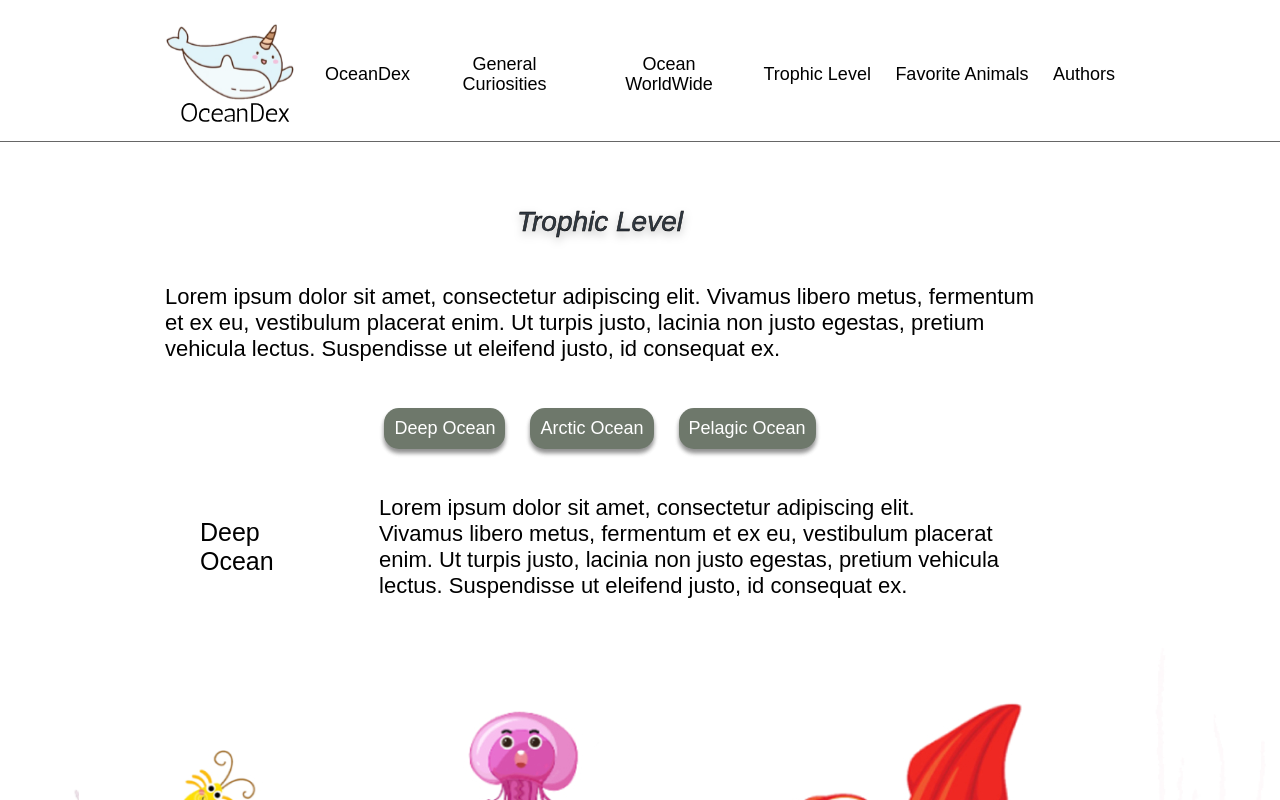
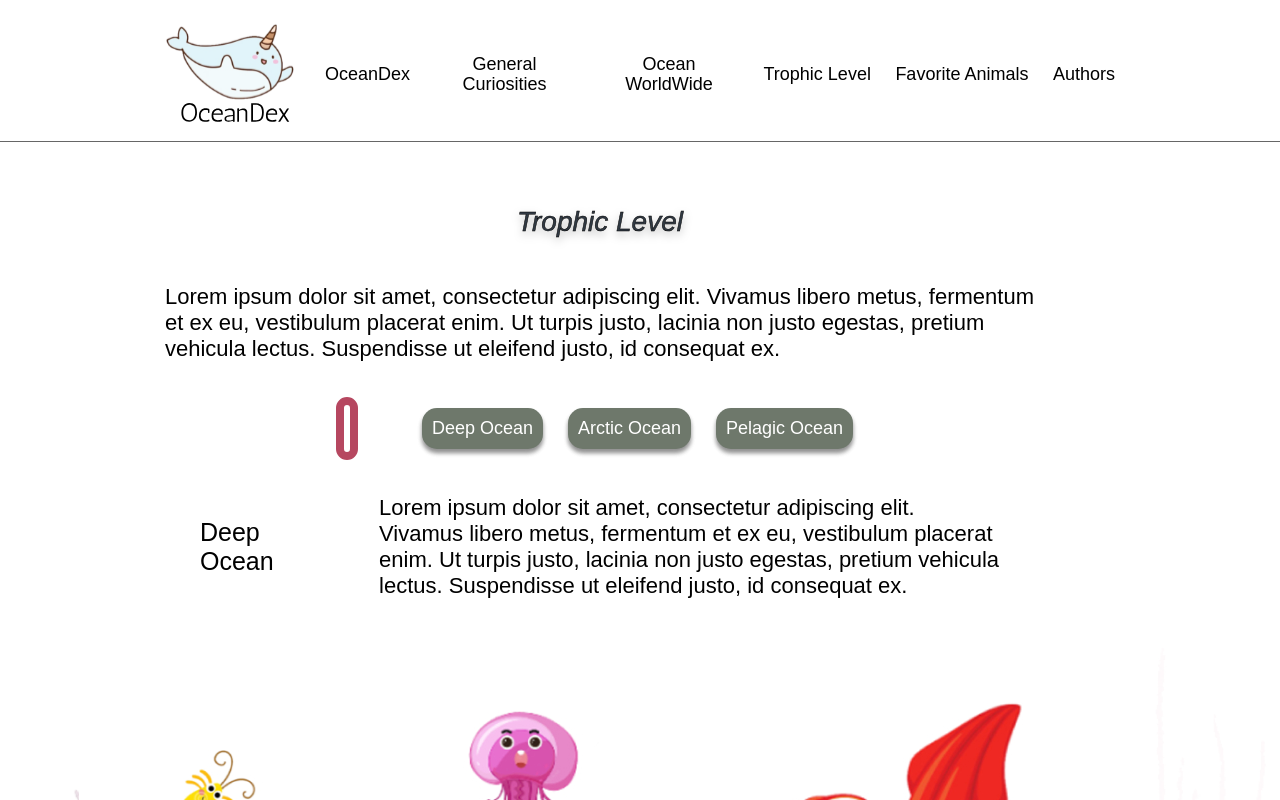
Before and after one commit to xossiane/javascript-oceandex, a Next.js app: page /TrophicLevel in a window 1280 px wide. Shown: the top 800 px of the page. Built offline with nearby package versions, Linux system fonts and the light colour scheme; a web font is replaced by a local one.

Commit message:
Funcionalidades de selecao de card

```diff
--- a/components/molecules/Card/index.jsx
+++ b/components/molecules/Card/index.jsx
@@ -1,16 +1,20 @@
-import styles from "./styles.module.scss";
-import Link from "next/link";
-import Image from "next/image";
 import Heading from "@atoms/Heading";
 import Text from "@atoms/Text";
-export default function Button({ href, color, title, img, description }) {
+import Image from "next/image";
+import Link from "next/link";
+import styles from "./styles.module.scss";
+export default function Button({ href, color, title, img, description, onClick, state }) {
 
   const classList = [];
   classList.push(styles[`card--${color}`]);
   classList.push(styles[`card`]);
 
+
   return (
-    <div className={`${classList.join(" ")}`}>
+    <div className={styles[`card__relative`]}>
+      <div className={` ${title === state ? styles[`card__relative--selected`] : ''}`}>
+      </div>
+        <div onClick={onClick} className={`${classList.join(" ")}`}>
           <Heading
             level="1"
             color="white"
@@ -29,5 +33,9 @@ export default function Button({ href, color, title, img, description }) {
             <a className={styles[`card__Link`]}>Read More...</a>
           </Link>
         </div>
+
+    </div>
   );
 }
+
+// ${title === state ? styles[`card__relative--selected`] : ''}
--- a/components/molecules/Card/styles.module.scss
+++ b/components/molecules/Card/styles.module.scss
@@ -10,6 +10,22 @@
     width: 400px;
     border-radius: 15px;
   }
+
+  &__relative {
+    position: relative;
+
+    &--selected {
+      border: 8px solid #B64760;
+      border-radius: 20px;
+      height: 100%;
+      left: -11px;
+      padding: 3px;
+      position: absolute;
+      top: -11px;
+      width: 100%;
+    }
+  }
+
 
   &__Link {
     cursor: pointer;
--- a/pages/TrophicLevel/index.jsx
+++ b/pages/TrophicLevel/index.jsx
@@ -6,9 +6,12 @@ import Text from "@atoms/Text";
 import Button from "@molecules/Button";
 import Card from "@molecules/Card";
 import Container from "@organisms/Container";
+import { useState } from "react";
 import styles from "./styles.module.scss";
 
 export default function TrophicLevel() {
+
+  const [selected, setSelected] = useState('Deep Ocean');
 
   return (
   <>
@@ -19,24 +22,30 @@ export default function TrophicLevel() {
         <div className={styles[`TrophicLevel__ContainerCard`]}>
           <Card
             href="/"
+            title="Deep Ocean"
             color="oliveGreen"
-            title="Deep Ocean"
             description="Below 200 meters"
+            onClick={() => setSelected("Deep Ocean")}
             img="/assets/images/icons/deep_ocean.svg"
+            state={selected}
           />
           <Card
             href="/"
+            title="Arctic Ocean"
             color="oliveGreen"
             description="Coldest waters"
+            onClick={() => setSelected("Arctic Ocean")}
             img="/assets/images/icons/artic_ocean.svg"
-            title="Arctic Ocean"
+            state={selected}
           />
           <Card
             href="/"
+            title="Pelagic Ocean"
             color="oliveGreen"
             description="Where light meets water"
+            onClick={() => setSelected("Pelagic Ocean")}
             img="/assets/images/icons/pelagic_ocean.svg"
-            title="Pelagic Ocean"
+            state={selected}
           />
           <Button
             href="/"
@@ -79,7 +88,9 @@ export default function TrophicLevel() {
         </div>
 
         <div className={styles[`TrophicLevel__ContainerImage`]}>
-          <img src="/assets/images/foodChain/deepOceanDesktopjpg.jpg" alt="" />
+          {selected === 'Deep Ocean' && <img src="/assets/images/foodChain/deepOceanDesktopjpg.jpg" alt="" />}
+          {selected === 'Arctic Ocean' && <img src="/assets/images/foodChain/arcticOceanDesktop.png" alt="" />}
+          {selected === 'Pelagic Ocean' && <img src="/assets/images/foodChain/pelagicOceanDesktop.png" alt="" />}
         </div>
     </Container>
       <div className={styles[`TrophicLevel__ContainerBackgroundImage`]}>
```
Lines whose indentation alone changed are shown as unchanged.
